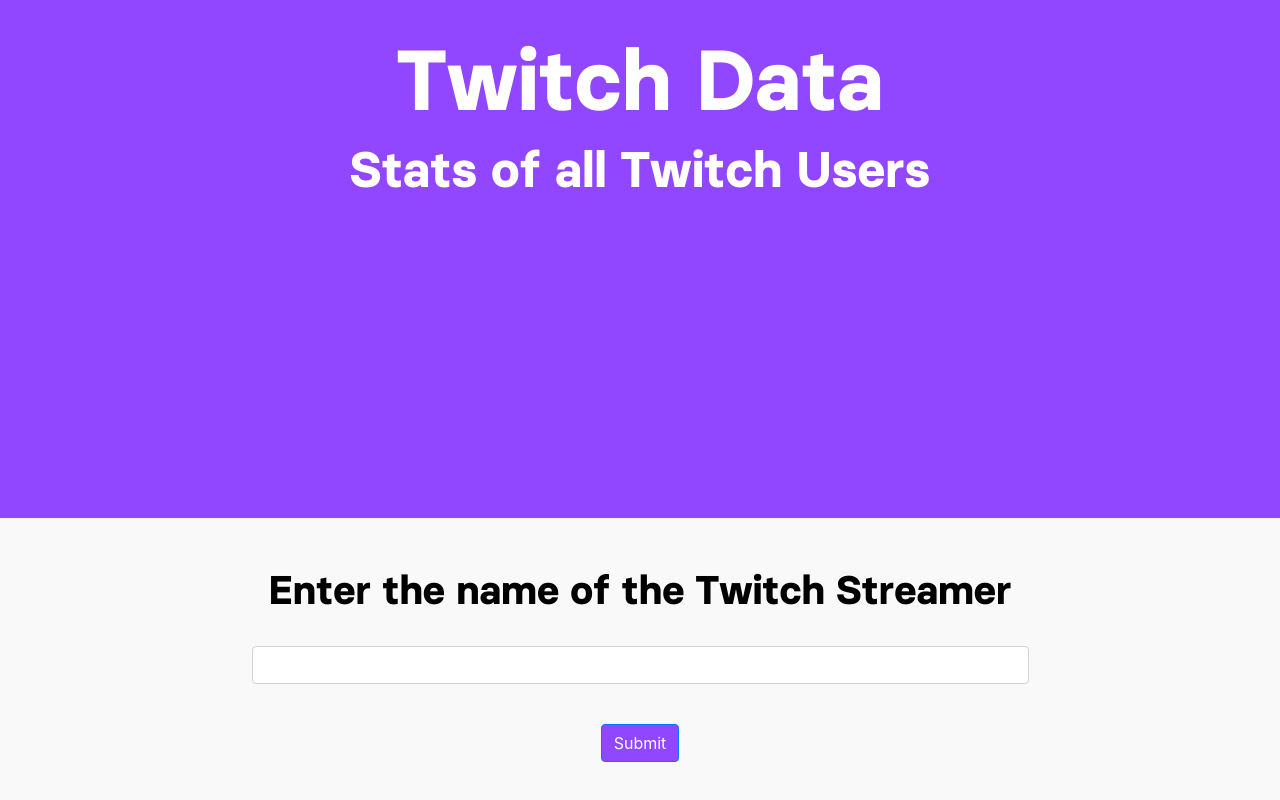
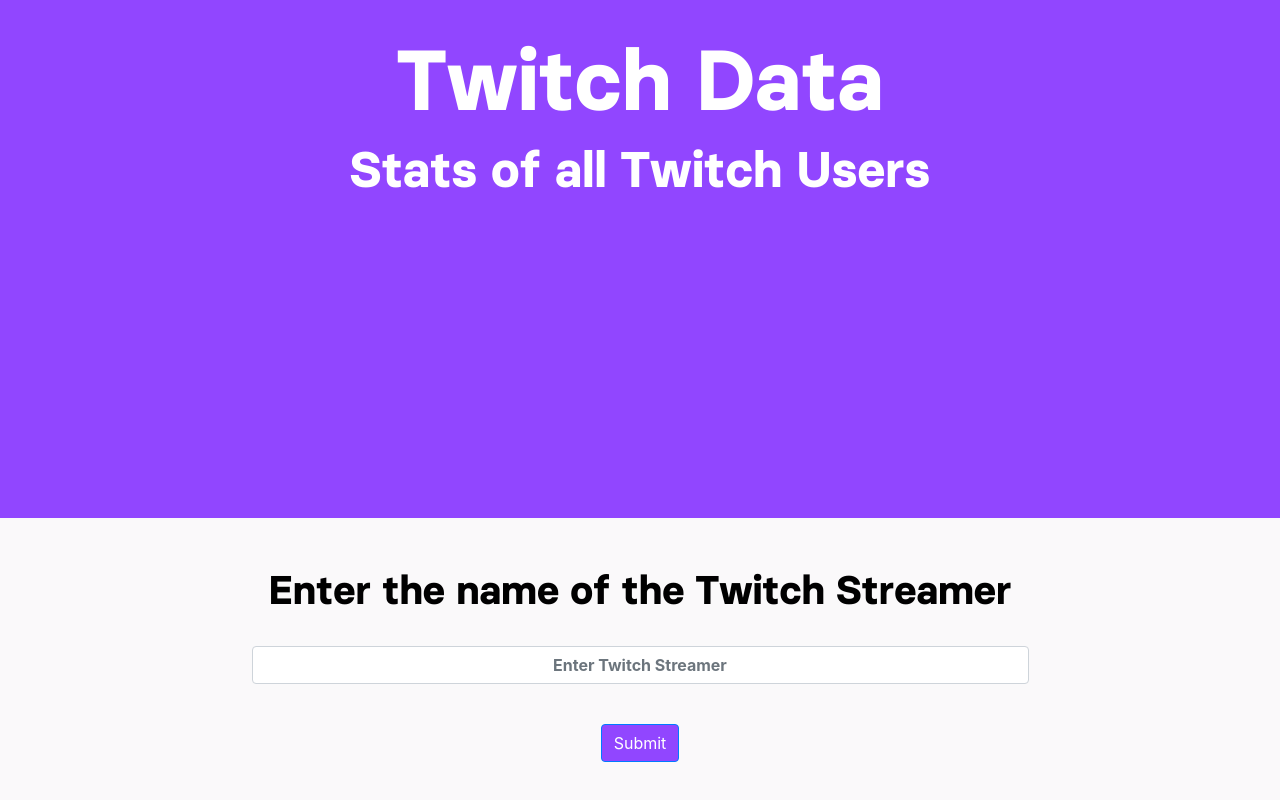
Before and after one commit to thejaviertc/twitch-data, a React (Create React App) app: page / in a window 1280 px wide. Shown: the part 282-1082 px from the top of the page. Built offline with nearby package versions, Linux system fonts and the light colour scheme.

Commit message:
Added Error Handling

```diff
--- a/src/App.css
+++ b/src/App.css
@@ -33,7 +33,11 @@
 }
 
 #statistics img {
-    border-radius: 50%;
+	border-radius: 50%;
+}
+
+input {
+	font-weight: 700 !important;
 }
 
 /*###############
@@ -67,9 +71,9 @@
 }
 
 #header {
-    color: white;
+	color: white;
 }
 
 #statistics {
-    color: black;
+	color: black;
 }
--- a/src/components/Form.js
+++ b/src/components/Form.js
@@ -28,7 +28,7 @@
                     <h3 className="text-center">Enter the name of the Twitch Streamer</h3>
                     <form onSubmit={this.handleSubmit}>
                         <div className="form-group d-flex justify-content-center">
-                            <input type="text" className="form-control text-center my-4" style={{ width: "70%" }} ref={this.input} />
+                            <input type="text" className="form-control text-center my-4" style={{ width: "70%" }} ref={this.input} placeholder="Enter Twitch Streamer" />
                         </div>
                         <div className="d-flex justify-content-center">
                             <button type="submit" className="btn btn-primary">Submit</button>
--- a/src/components/Statistics.js
+++ b/src/components/Statistics.js
@@ -30,6 +30,8 @@
             }
         ).then(res => res.json()).then(
             (result) => {
+                console.log(result);
+                if (result.data.length) {
                     this.setState({
                         id: result.data[0].id,
                         steamer_name: result.data[0].display_name,
@@ -53,6 +55,9 @@
                             });
                         }
                     )
+                } else {
+                    alert("This Twitch Streamer doesn't exist, try again");
+                }
             }
         )
     }
```
Lines whose indentation alone changed are shown as unchanged.
